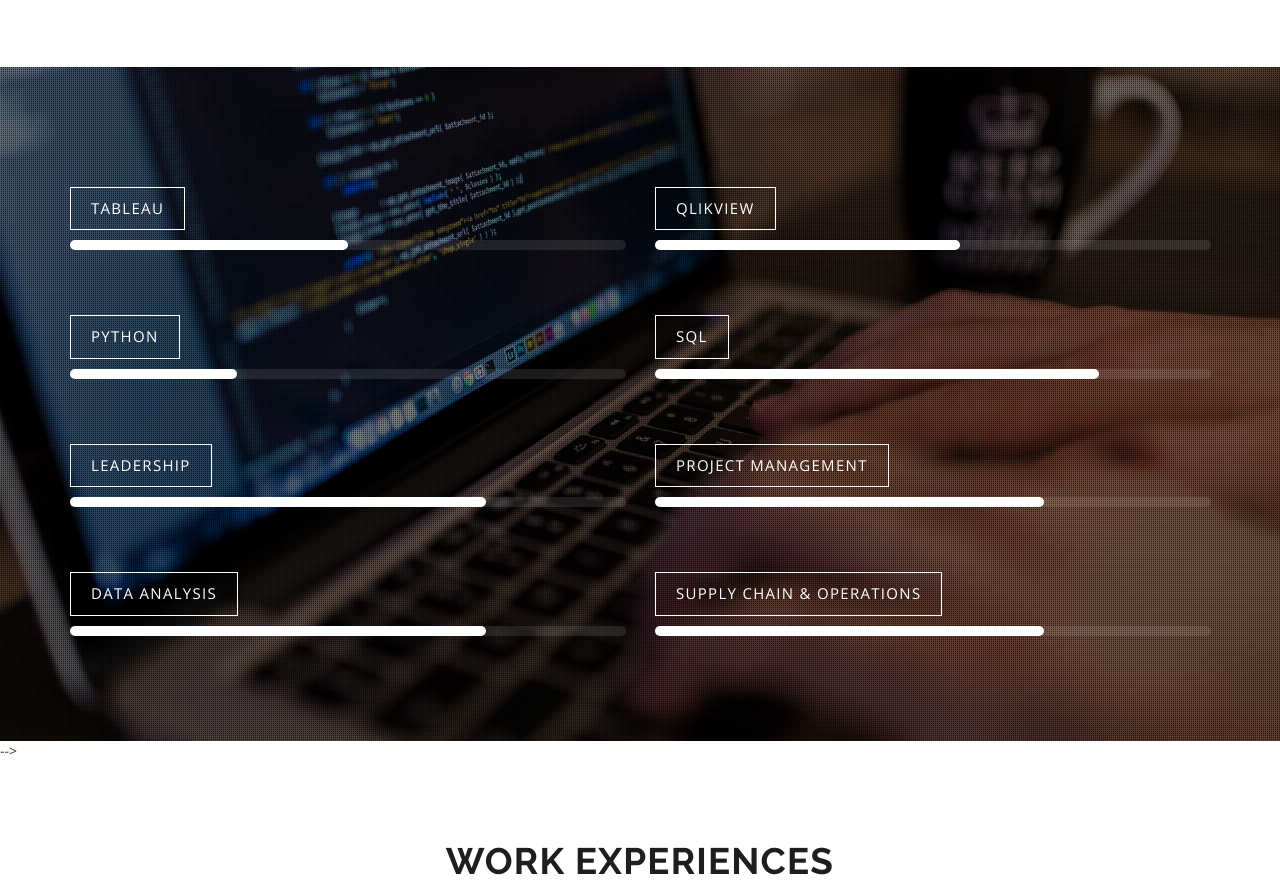
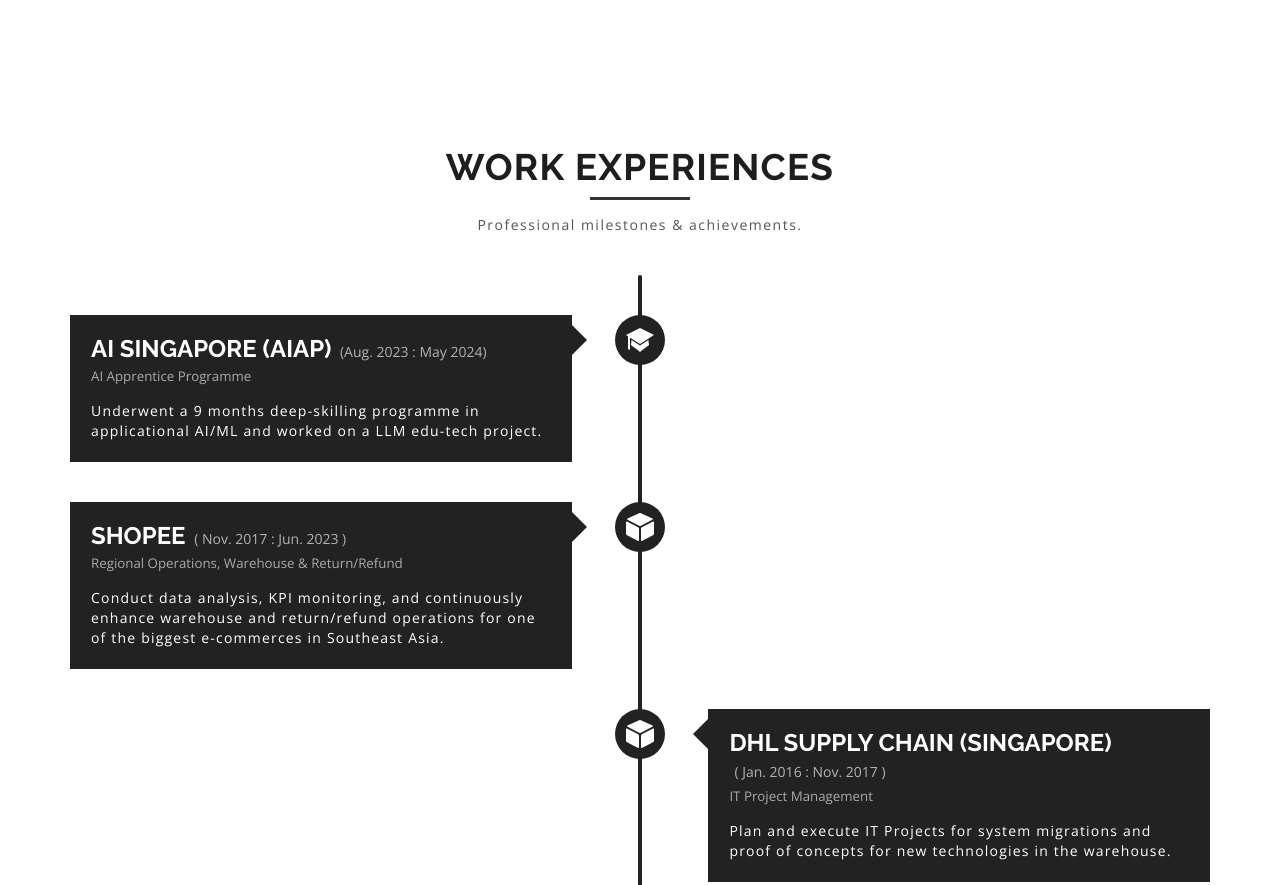
Before and after one commit to yuseow/yuseow.github.io, a plain HTML site: page index.html in a window 1280 px wide. Shown: the part 1375-2260 px from the top of the page. Drawn offline with nearby package versions, Linux system fonts and the light colour scheme; animation ran at ten frames a second; files whose address does not match are found by name.

Commit message:
update 2024 - delete skills section

```diff
--- a/index.html
+++ b/index.html
@@ -80,7 +80,6 @@
 				<a href="index.html#header">Home</a>
 				<a href="index.html#about-me">about me</a>
 				<!--<a href="index.html#services">services</a>-->
-				<a href="index.html#skills">skills</a>
 				<a href="index.html#experiences">experiences</a>
 				<!--<a href="index.html#portfolio">Portfolio</a>-->
 				<!--<a href="index.html#testmonials">testmonials</a>-->
@@ -138,56 +137,6 @@
 		<!-- End About Me Section -->
 
 
-
-		 <!--Start Technical Skills Section -->
-		<div class="technical-skills center" id="skills">
-			<div class="pattern"></div>
-			<div class="container">
-		<!--Start of other skills bar chart Section-->
-<!-- 				<div class="other-skills">
-					<h2 class="h2">my skills</h2>
-					<div class="heading-line"></div>
-					<p class="title">Hard and soft skills that make me an asset to the team.</p>
-					 <!--Start other skills -->
-					<div class="skills-wrapper row">
-						 <!--Skill No. 1 -->
-						<div class='bar_group col-md-6 col-xs-12' data-max="100">
-							<div class=" bar_group__bar thick elastic" data-value="50" data-tooltip="false" data-label="Tableau" data-show-values="false" data-unit="%"></div>
-						</div>
-						 <!--Skill No. 2 -->
-						<div class='bar_group col-md-6 col-xs-12' data-max="100">
-							<div class=" bar_group__bar thick elastic" data-value="55" data-tooltip="false" data-label="Qlikview" data-show-values="false" data-unit="%"></div>
-						</div>
-						 <!--Skill No. 3 -->
-						<div class='bar_group col-md-6 col-xs-12' data-max="100">
-							<div class=" bar_group__bar thick elastic" data-value="30" data-tooltip="false" data-label="Python" data-show-values="false" data-unit="%"></div>
-						</div>
-						 <!--Skill No. 4 -->
-						<div class='bar_group col-md-6 col-xs-12' data-max="100">
-							<div class=" bar_group__bar thick elastic" data-value="80" data-tooltip="false" data-label="SQL" data-show-values="false" data-unit="%"></div>
-						</div>
-						 <!--Skill No. 5 -->
-						<div class='bar_group col-md-6 col-xs-12' data-max="100">
-							<div class=" bar_group__bar thick elastic" data-value="75" data-tooltip="false" data-label="Leadership" data-show-values="false" data-unit="%"></div>
-						</div>
-						 <!--Skill No. 6 -->
-						<div class='bar_group col-md-6 col-xs-12' data-max="100">
-							<div class=" bar_group__bar thick elastic" data-value="70" data-tooltip="false" data-label="Project Management" data-show-values="false" data-unit="%"></div>
-						</div>
-						 <!--Skill No. 7 -->
-						<div class='bar_group col-md-6 col-xs-12' data-max="100">
-							<div class=" bar_group__bar thick elastic" data-value="75" data-tooltip="false" data-label="Data Analysis" data-show-values="false" data-unit="%"></div>
-						</div>
-						 <!--Skill No. 8 -->
-						<div class='bar_group col-md-6 col-xs-12' data-max="100">
-							<div class=" bar_group__bar thick elastic" data-value="70" data-tooltip="false" data-label="Supply Chain & Operations" data-show-values="false" data-unit="%"></div>
-						</div>
-					</div>	<!-- End other skills -->
-				</div>
-			</div>
-		</div> -->
-		 <!--End Technical Skills Section
- -->
 		<!-- Start Experience Section -->
 		<div class="experiences center" id="experiences">
 			<div class="container">
@@ -201,7 +150,7 @@
 				<div class="timeline wow fadeIn" data-wow-duration="0.5s" data-wow-offset="200">
 
 					<!-- Event No. 6 -->
-					<div class="timeline-block clearfix wow fadeInLeft" data-wow-duration="0.5s" data-wow-offset="200">
+					<div class="timeline-block clearfix wow fadeInRight" data-wow-duration="0.5s" data-wow-offset="200">
 						<div class="icon">
 							<i class="ion-university"></i>
 						</div>
```
